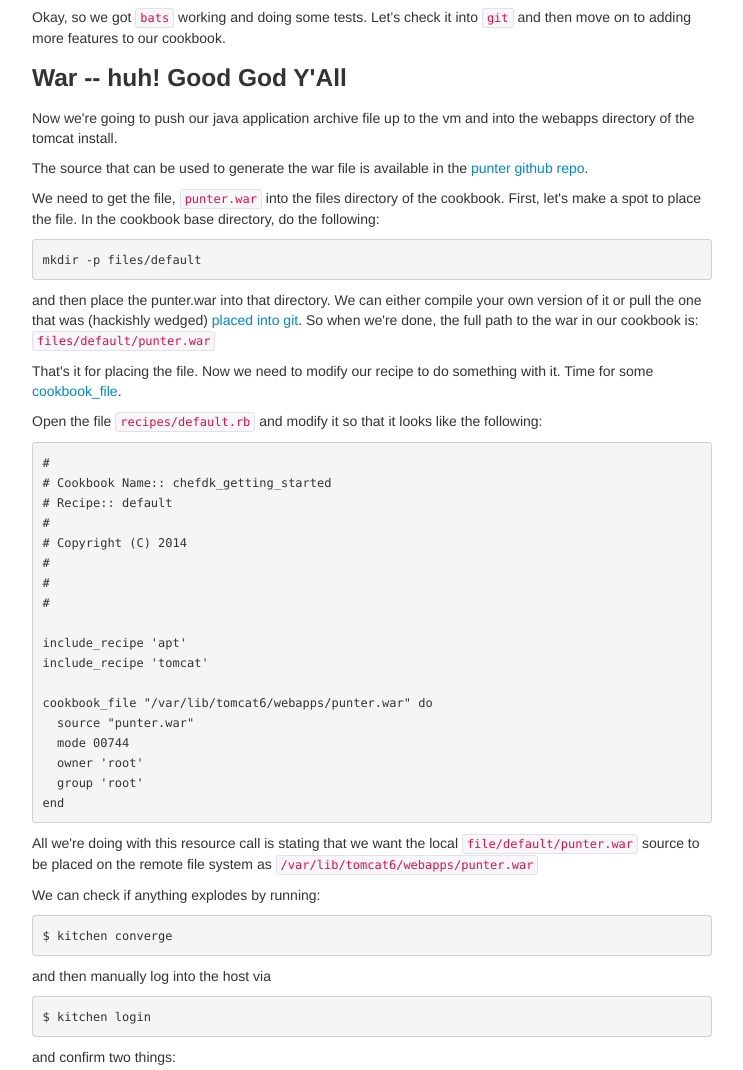
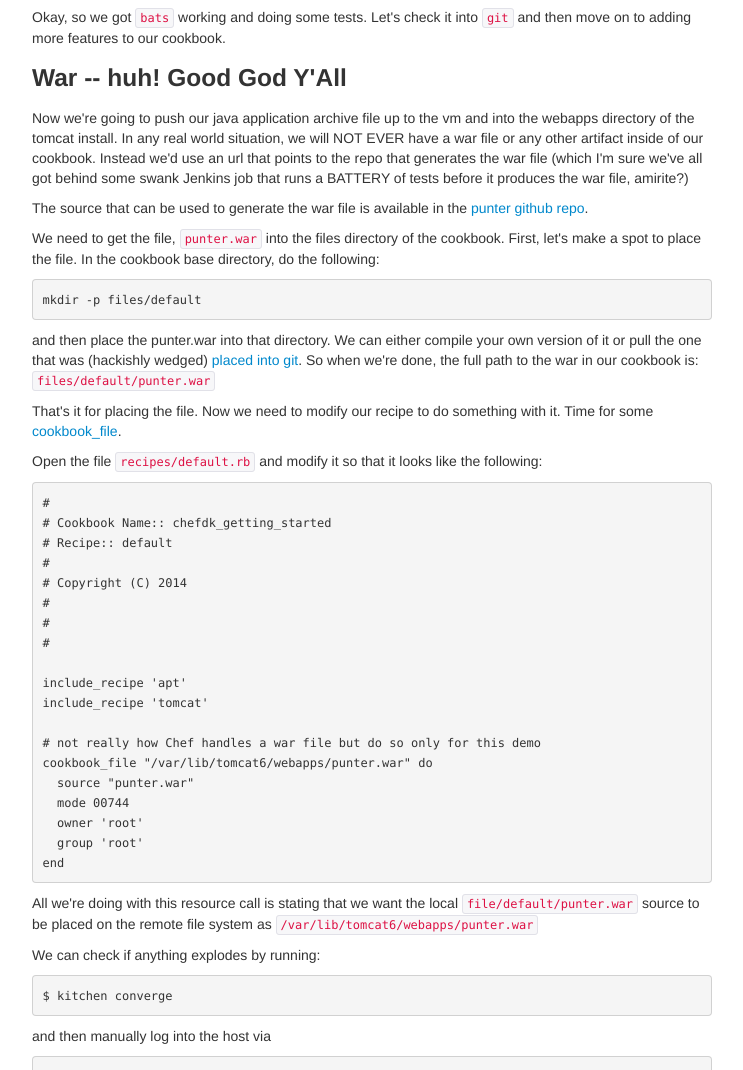
Before and after one commit to tcotav/tcotav.github.com, a plain HTML site: page chefdk_getting_started.html in a window 1280 px wide. Shown: the part 9954-11024 px from the top of the page, without its empty margins (268-1011 px from the left). Drawn offline with nearby package versions, Linux system fonts and the light colour scheme.

Commit message:
note on NEVAR putting wars in our cookbook
made more explicit -- thanks @stephenlauck

```diff
--- a/chefdk_getting_started.html
+++ b/chefdk_getting_started.html
@@ -343,7 +343,7 @@ Uploading /tmp/busser/suites/bats/tomcat.bats (mode=0644)
 <p>Quick point there -- <code>kitchen verify</code> is what we do to verify that our test is working as we expect. It runs against the existing VM or it would sping up a new one if necessary. Invoking <code>kitchen test</code> would do a full test -- from spinning up a new vm, chef install, node converge, then test. We'll do that later. Probably.</p>
 <p>Okay, so we got <code>bats</code> working and doing some tests. Let's check it into <code>git</code> and then move on to adding more features to our cookbook.</p>
 <h3 id="war----huh-good-god-yall">War -- huh! Good God Y'All</h3>
-<p>Now we're going to push our java application archive file up to the vm and into the webapps directory of the tomcat install.</p>
+<p>Now we're going to push our java application archive file up to the vm and into the webapps directory of the tomcat install.  In any real world situation, we will NOT EVER have a war file or any other artifact inside of our cookbook.  Instead we'd use an url that points to the repo that generates the war file (which I'm sure we've all got behind some swank Jenkins job that runs a BATTERY of tests before it produces the war file, amirite?)</p>
 <p>The source that can be used to generate the war file is available in the <a href="https://github.com/tcotav/punter">punter github repo</a>.</p>
 <p>We need to get the file, <code>punter.war</code> into the files directory of the cookbook. First, let's make a spot to place the file. In the cookbook base directory, do the following:</p>
 <pre><code>mkdir -p files/default</code></pre>
@@ -362,6 +362,7 @@ Uploading /tmp/busser/suites/bats/tomcat.bats (mode=0644)
 include_recipe &#39;apt&#39;
 include_recipe &#39;tomcat&#39;
 
+# not really how Chef handles a war file but do so only for this demo
 cookbook_file &quot;/var/lib/tomcat6/webapps/punter.war&quot; do
   source &quot;punter.war&quot;
   mode 00744
```
